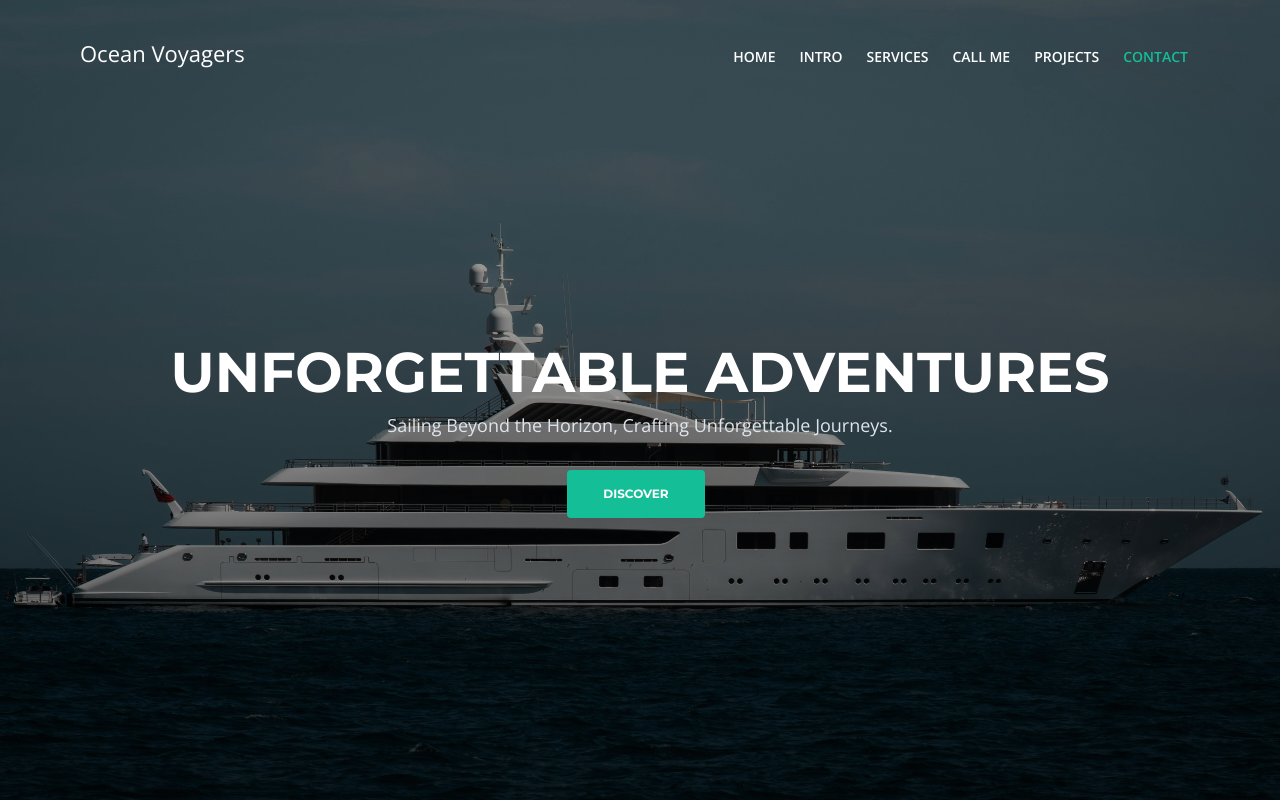
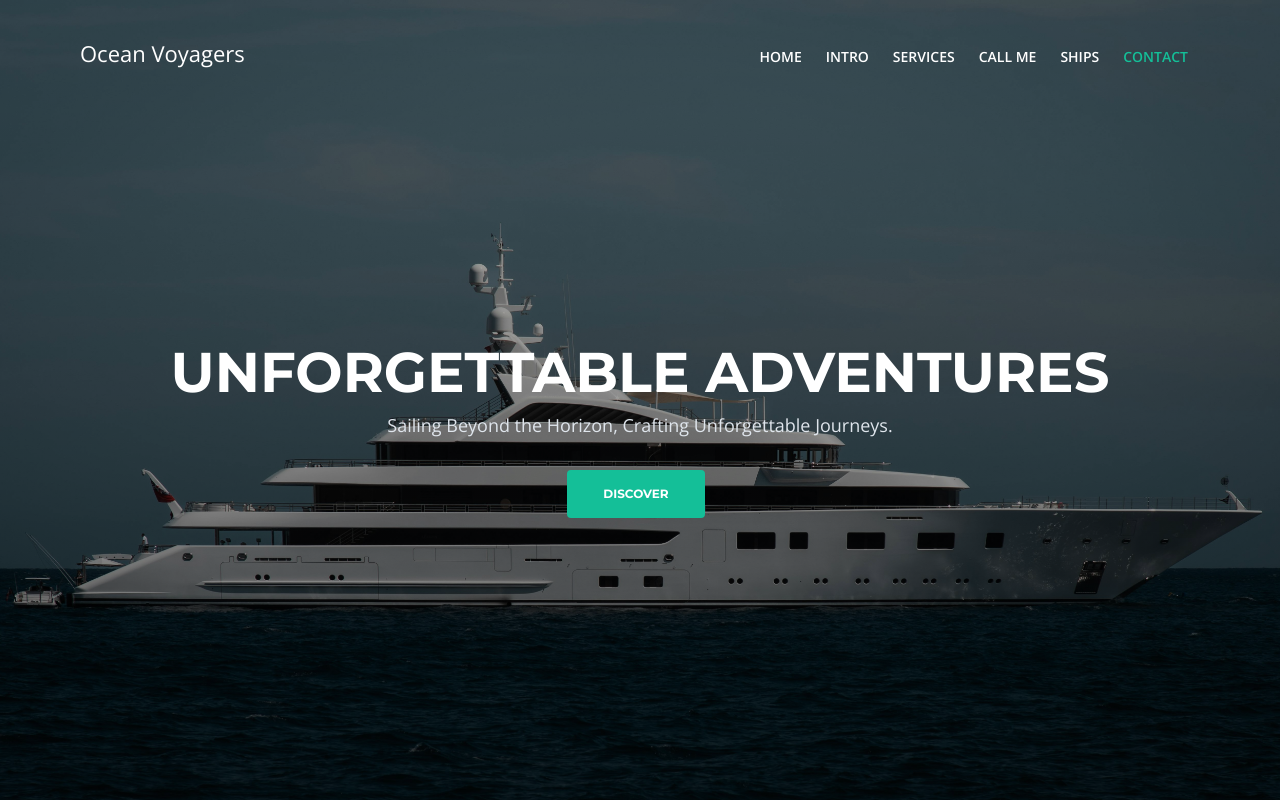
Before and after one commit to DarrenMaxvel/Ocean-Voyagers, a plain HTML site: page index.html in a window 1280 px wide. Shown: the top 800 px of the page. Drawn offline with nearby package versions, Linux system fonts and the light colour scheme.

Commit message:
Update index.html

```diff
--- a/index.html
+++ b/index.html
@@ -75,7 +75,7 @@
                     <a class="nav-link page-scroll" href="#callMe">CALL ME</a>
                 </li>
                 <li class="nav-item">
-                    <a class="nav-link page-scroll" href="#projects">PROJECTS</a>
+                    <a class="nav-link page-scroll" href="#projects">SHIPS</a>
                 </li>
                 <li class="nav-item">
                     <a class="nav-link page-scroll" href="#contact">CONTACT</a>
@@ -679,7 +679,7 @@
         <div class="container">
             <div class="row">
                 <div class="col-lg-12">
-                    <div class="section-title">PROJECTS</div>
+                    <div class="section-title">Ships</div>
                     <h2>Ships We're Proud To Showcase</h2>
                 </div> <!-- end of col -->
             </div> <!-- end of row -->
```
